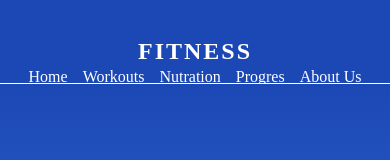
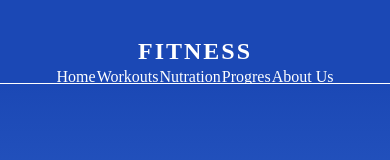
Before and after one commit to KYTC-Front-End/nahed-html-css, a plain HTML site: page index.html in a window 390 px wide. Shown: the top 160 px of the page. Drawn offline with Linux system fonts and the light colour scheme.

Commit message:
Update style.css

```diff
--- a/style.css
+++ b/style.css
@@ -153,6 +153,9 @@ color:white;
     #img-fit{
         display: none;
     }
+ .header-navigation{
+  gap:1px;
+ }
 
 
     .hero-title{
```
